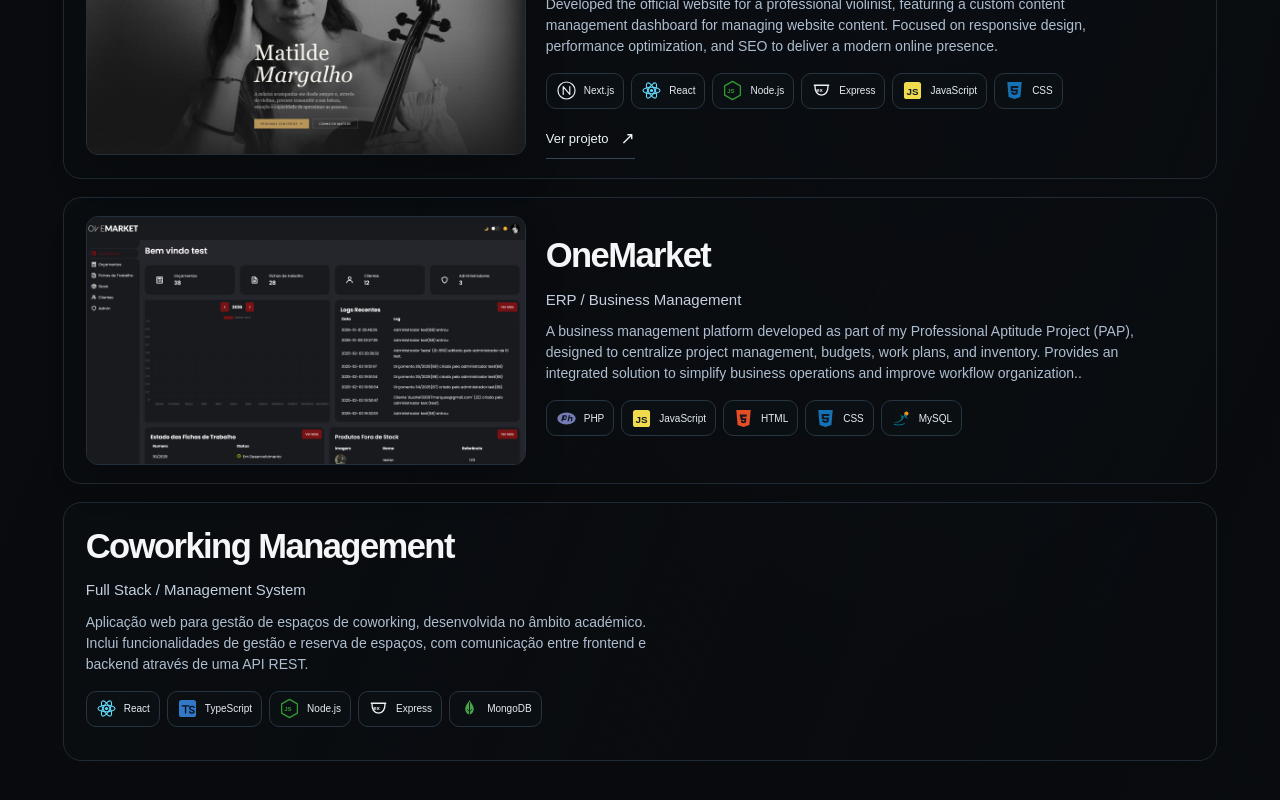
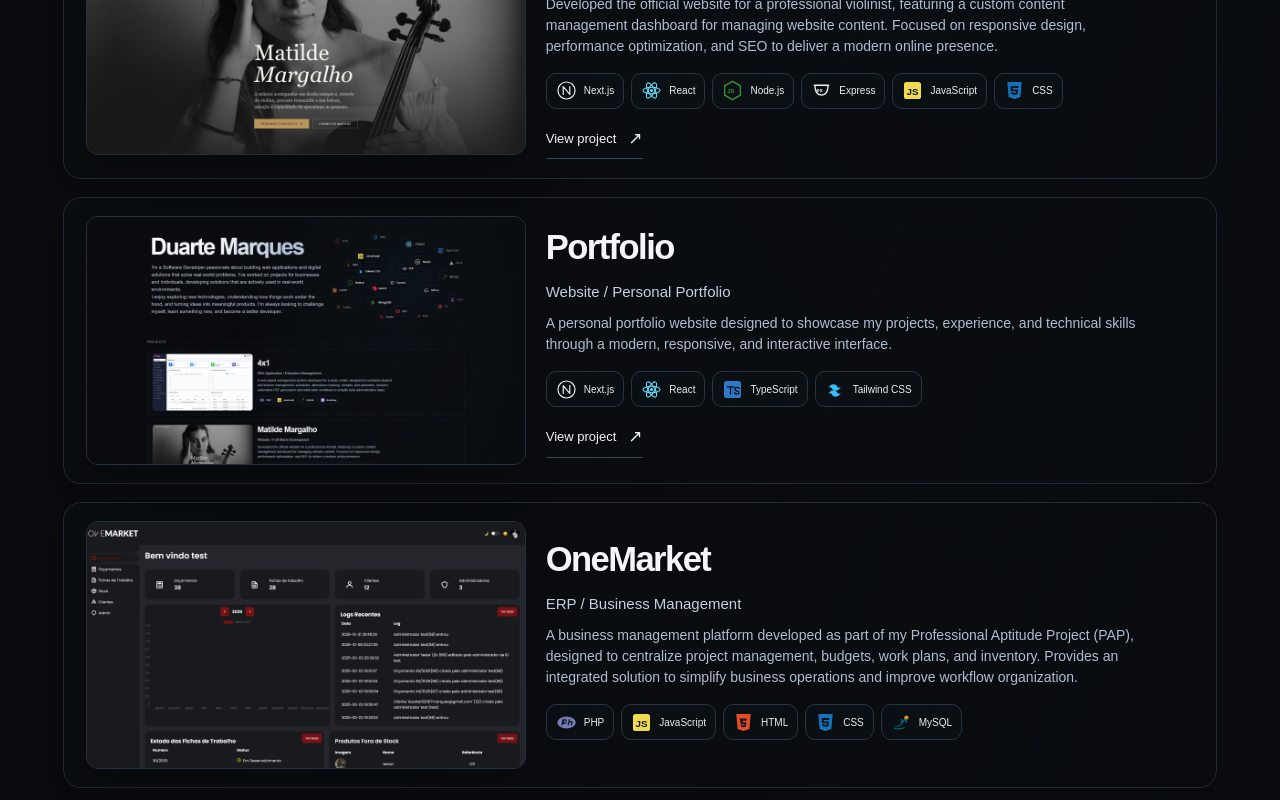
Before and after one commit to 9duarte/Portfolio, a Next.js app: page / in a window 1280 px wide. Shown: the part 1000-1800 px from the top of the page. Built offline with nearby package versions, Linux system fonts and the light colour scheme.

Commit message:
feat: update text labels to English, add portfolio project details, and include portfolio image

```diff
--- a/app/components/experience-card.tsx
+++ b/app/components/experience-card.tsx
@@ -14,7 +14,7 @@ export function ExperienceCard({ experience }: { experience: Experience }) {
       <p className="experience-description">{experience.description}</p>
       <TechnologyList
         technologies={experience.technologies}
-        label={`Tecnologias usadas em ${experience.role}`}
+        label={`Technologies used in ${experience.role}`}
       />
     </article>
   );
--- a/app/components/experience-section.tsx
+++ b/app/components/experience-section.tsx
@@ -3,7 +3,7 @@ import { ExperienceCard } from "./experience-card";
 
 export function ExperienceSection() {
   return (
-    <section className="experience-section" id="experiencia" aria-labelledby="experience-title">
+    <section className="experience-section" id="experience" aria-labelledby="experience-title">
       <div className="projects-heading experience-heading">
         <h2 id="experience-title">{portfolioData.experienceTitle}</h2>
         <span className="heading-rule" />
--- a/app/components/project-card.tsx
+++ b/app/components/project-card.tsx
@@ -18,7 +18,7 @@ export function ProjectCard({ project }: { project: PortfolioProject }) {
                 <p className="project-description">{project.description}</p>
                 <TechnologyList
                     technologies={project.technologies}
-                    label={`Tecnologias usadas em ${project.name}`}
+                    label={`Technologies used in ${project.name}`}
                 />
                 {project.url && (
                     <a className="project-link" href={project.url} target="_blank" rel="noreferrer">
--- a/app/components/project-image-preview.tsx
+++ b/app/components/project-image-preview.tsx
@@ -28,7 +28,7 @@ export function ProjectImagePreview({
             <button
                 className="project-visual"
                 type="button"
-                aria-label={`Ampliar imagem: ${name}`}
+                aria-label={`Enlarge image: ${name}`}
                 onClick={() => setIsOpen(true)}
             >
                 <Image src={src} alt={alt} width={1280} height={720} sizes="(max-width: 850px) 100vw, 56vw" />
@@ -37,13 +37,13 @@ export function ProjectImagePreview({
             <dialog
                 ref={dialogRef}
                 className="image-lightbox"
-                aria-label={`Imagem ampliada: ${name}`}
+                aria-label={`Enlarged image: ${name}`}
                 onClose={() => setIsOpen(false)}
                 onClick={(event) => {
                     if (event.target === event.currentTarget) setIsOpen(false);
                 }}
             >
-                <button className="image-lightbox-close" type="button" aria-label="Fechar imagem" onClick={() => setIsOpen(false)}>
+                <button className="image-lightbox-close" type="button" aria-label="Close image" onClick={() => setIsOpen(false)}>
                     <svg aria-hidden="true" viewBox="0 0 24 24"><path d="m6 6 12 12M18 6 6 18" /></svg>
                 </button>
                 <Image className="image-lightbox-image" src={src} alt={alt} width={1280} height={720} sizes="96vw" />
--- a/app/components/projects-section.tsx
+++ b/app/components/projects-section.tsx
@@ -3,7 +3,7 @@ import { ProjectCard } from "./project-card";
 
 export function ProjectsSection() {
     return (
-        <section className="projects-section" id="projetos" aria-labelledby="projects-title">
+        <section className="projects-section" id="projects" aria-labelledby="projects-title">
             <div className="projects-heading">
                 <h2 id="projects-title">{portfolioData.projectsTitle}</h2>
                 <span className="heading-rule" />
--- a/app/components/site-footer.tsx
+++ b/app/components/site-footer.tsx
@@ -5,7 +5,7 @@ export function SiteFooter() {
   return (
     <footer className="site-footer">
       <p className="footer-copyright">{portfolioData.footerCopyright}</p>
-      <nav className="footer-socials" aria-label="Contactos e redes sociais">
+      <nav className="footer-socials" aria-label="Contact and social links">
         {portfolioData.contactLinks.map((contact) => (
           <a
             key={contact.label}
--- a/app/components/technology-cloud.tsx
+++ b/app/components/technology-cloud.tsx
@@ -3,7 +3,7 @@ import { TechIcon } from "./tech-icon";
 
 export function TechnologyCloud() {
   return (
-    <div className="technology-cloud" role="list" aria-label="Tecnologias e ferramentas">
+    <div className="technology-cloud" role="list" aria-label="Technologies and tools">
       <span className="cloud-cross cloud-cross--one" aria-hidden="true" />
       <span className="cloud-cross cloud-cross--two" aria-hidden="true" />
       <span className="cloud-cross cloud-cross--three" aria-hidden="true" />
--- a/app/data/portfolio.ts
+++ b/app/data/portfolio.ts
@@ -66,7 +66,6 @@ export type Experience = {
 export const technologyIconByName: Record<string, TechnologyIcon> = {
     React: "react",
     "Next.js": "next",
-    Next: "next",
     TypeScript: "typescript",
     JavaScript: "javascript",
     PHP: "php",
@@ -86,7 +85,6 @@ export const technologyIconByName: Record<string, TechnologyIcon> = {
     Prettier: "prettier",
     npm: "npm",
     Vercel: "vercel",
-    Tailwind: "tailwind",
     "Tailwind CSS": "tailwind",
     Angular: "angular",
     Java: "java",
@@ -97,23 +95,23 @@ export const technologyIconByName: Record<string, TechnologyIcon> = {
 };
 
 export const portfolioData = {
-    pageTitle: "Duarte Marques — Portfólio",
+    pageTitle: "Duarte Marques — Portfolio",
     pageDescription:
-        "Desenvolvedor de software em Portugal. Aplicações web, sistemas de gestão e produtos digitais.",
+        "Software developer in Portugal. Web applications, management systems, and digital products.",
 
     name: "Duarte Marques",
 
     description: [
         "I'm a Software Developer passionate about building web applications and digital solutions that solve real-world problems. I've worked on projects for businesses and individuals, developing solutions that are actively used in real-world environments.",
-        "I enjoy exploring new technologies, understanding how things work under the hood, and turning ideas into meaningful products. I'm always looking to challenge myself, learn something new, and become a better developer.."
+        "I enjoy exploring new technologies, understanding how things work under the hood, and turning ideas into meaningful products. I'm always looking to challenge myself, learn something new, and become a better developer."
     ],
 
-    projectLinkLabel: "Ver projeto",
+    projectLinkLabel: "View project",
     projectsTitle: "PROJECTS",
 
     experienceTitle: "EXPERIENCE",
     experiencePlaceholder:
-        "Experiência prática em desenvolvimento web, através de projetos reais e estágio profissional.",
+        "Practical experience in web development through real-world projects and professional internships.",
 
     footerCopyright:
         "© 2026 DUARTE MARQUES. ALL RIGHTS RESERVED.",
@@ -360,11 +358,29 @@ export const portfolioData = {
             ]
         },
         {
+            slug: "duarte-marques-portfolio",
+            name: "Portfolio",
+            category: "Website / Personal Portfolio",
+            description:
+                "A personal portfolio website designed to showcase my projects, experience, and technical skills through a modern, responsive, and interactive interface.",
+            image: "/Portfolio.png",
+            imageAlt:
+                "Portfolio",
+            technologies: [
+                "Next.js",
+                "React",
+                "TypeScript",
+                "Tailwind CSS"
+            ],
+            url: "https://9duarte.dev",
+        },
+
+        {
             slug: "onemarket",
             name: "OneMarket",
             category: "ERP / Business Management",
             description:
-                "A business management platform developed as part of my Professional Aptitude Project (PAP), designed to centralize project management, budgets, work plans, and inventory. Provides an integrated solution to simplify business operations and improve workflow organization..",
+                "A business management platform developed as part of my Professional Aptitude Project (PAP), designed to centralize project management, budgets, work plans, and inventory. Provides an integrated solution to simplify business operations and improve workflow organization.",
             image: "/OneMarket.png",
             imageAlt:
                 "OneMarket",
@@ -376,20 +392,7 @@ export const portfolioData = {
                 "MySQL"
             ]
         },
-        {
-            slug: "coworking-management",
-            name: "Coworking Management",
-            category: "Full Stack / Management System",
-            description:
-                "Aplicação web para gestão de espaços de coworking, desenvolvida no âmbito académico. Inclui funcionalidades de gestão e reserva de espaços, com comunicação entre frontend e backend através de uma API REST.",
-            technologies: [
-                "React",
-                "TypeScript",
-                "Node.js",
-                "Express",
-                "MongoDB"
-            ]
-        }
+
     ] satisfies PortfolioProject[],
 
     experiences: [
```
Also changed, not shown: public/Portfolio.png (added).
